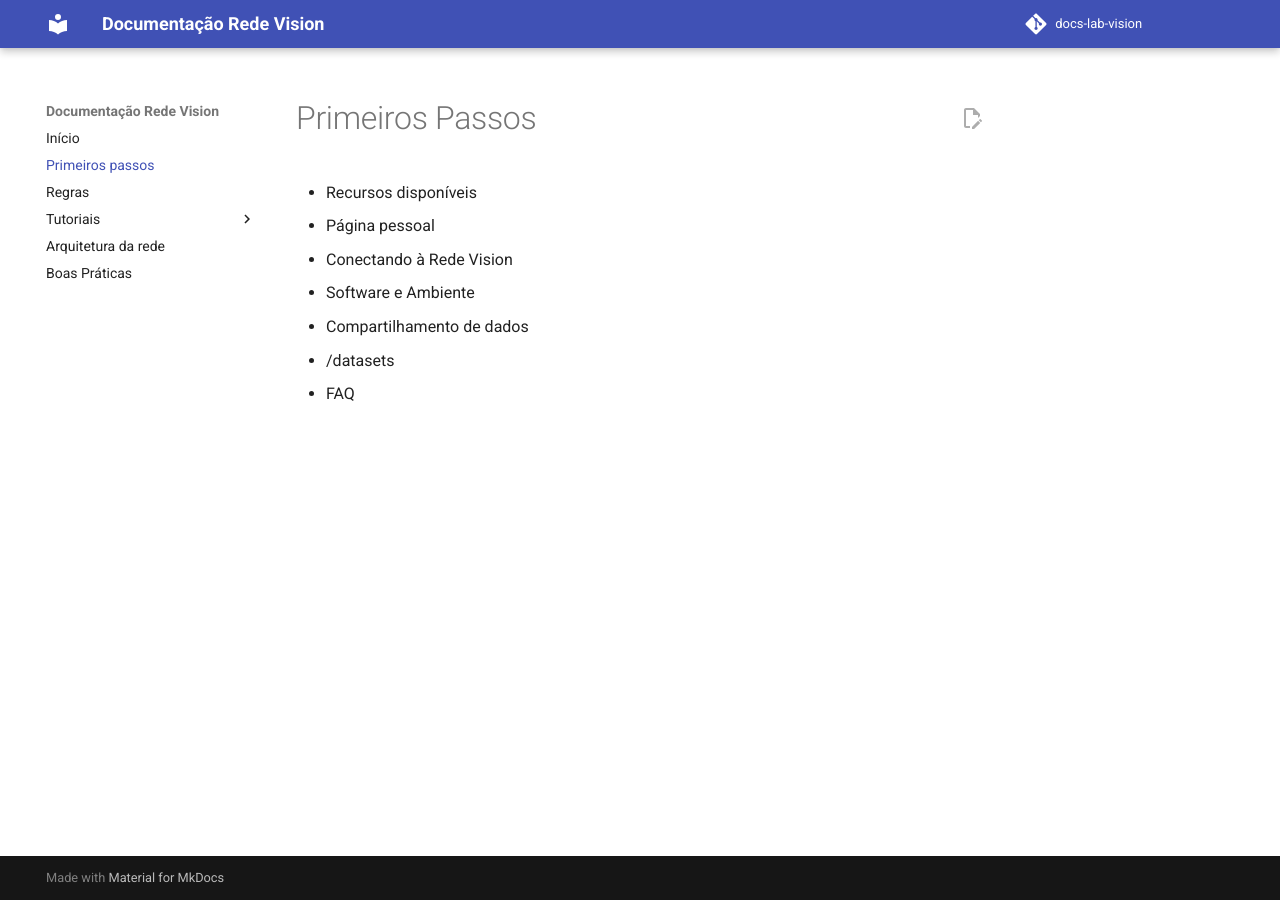
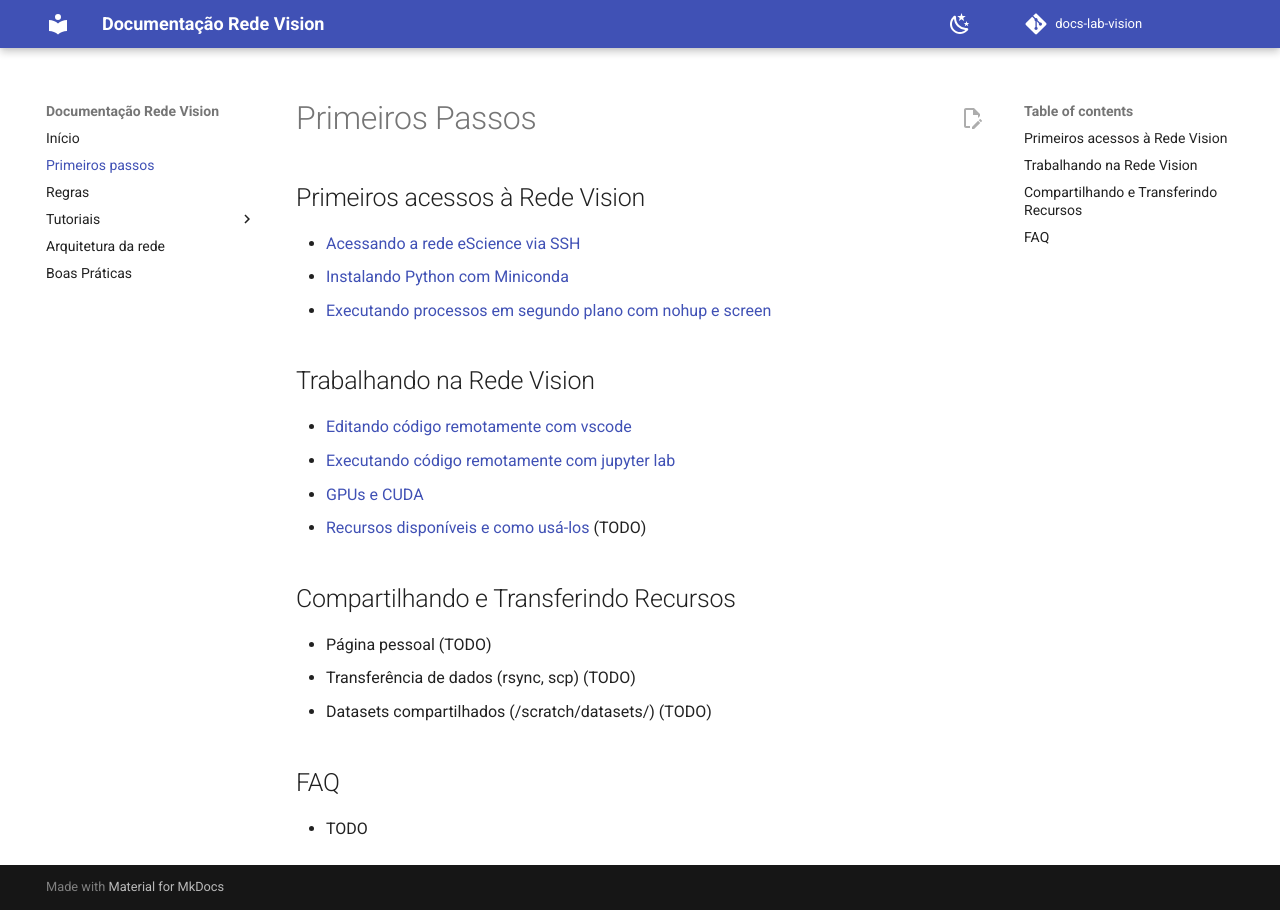
Before and after one commit to arturandre/docs-lab-vision, an MkDocs documentation site: the page built from docs/getting-started.md, in a window 1280 px wide. Built offline with MkDocs 1.6.1 and Material for MkDocs 9.7.7, drawn with Linux system fonts in a browser that asks for light colours; comment, search, counter and statistics services are not loaded.

Commit message:
main pages

```diff
--- a/docs/getting-started.md
+++ b/docs/getting-started.md
@@ -1,9 +1,21 @@
 # Primeiros Passos
 
-- Recursos disponíveis
-- Página pessoal
-- Conectando à Rede Vision
-- Software e Ambiente
-- Compartilhamento de dados
-- /datasets
-- FAQ
+
+## Primeiros acessos à Rede Vision
+- [Acessando a rede eScience via SSH]()
+- [Instalando Python com Miniconda]()
+- [Executando processos em segundo plano com nohup e screen](tutorials/running-jobs.md)
+
+## Trabalhando na Rede Vision
+- [Editando código remotamente com vscode](tutorials/editing-code.md)
+- [Executando código remotamente com jupyter lab](tutorials/editing-code.md#configurando-jupyter-notebook-via-ssh-no-vs-code)
+- [GPUs e CUDA](tutorials/using-gpu.md)
+- [Recursos disponíveis e como usá-los](tutorials/resources.md) (TODO)
+
+## Compartilhando e Transferindo Recursos
+- Página pessoal (TODO)
+- Transferência de dados (rsync, scp) (TODO)
+- Datasets compartilhados (/scratch/datasets/) (TODO)
+
+## FAQ
+- TODO
--- a/mkdocs.yml
+++ b/mkdocs.yml
@@ -7,10 +7,25 @@ edit_uri: blob/master/docs/
 repo_name: docs-lab-vision
 
 theme:
-        name: material
-        features:
-                - content.action.edit
-                - content.code.copy
+  name: material
+  features:
+    - content.action.edit
+    - content.code.copy
+  palette:
+
+    # Palette toggle for light mode
+    - media: "(prefers-color-scheme: light)"
+      scheme: default
+      toggle:
+        icon: material/weather-night
+        name: Switch to dark mode
+
+    # Palette toggle for dark mode
+    - media: "(prefers-color-scheme: dark)"
+      scheme: slate
+      toggle:
+        icon: material/weather-sunny
+        name: Switch to light mode
 
 plugins:
   - glightbox
```
Also changed, not shown: docs/index.md (+9 -12 lines), docs/tutorials/generating-ssh-config.md (added, +72 -0 lines).
